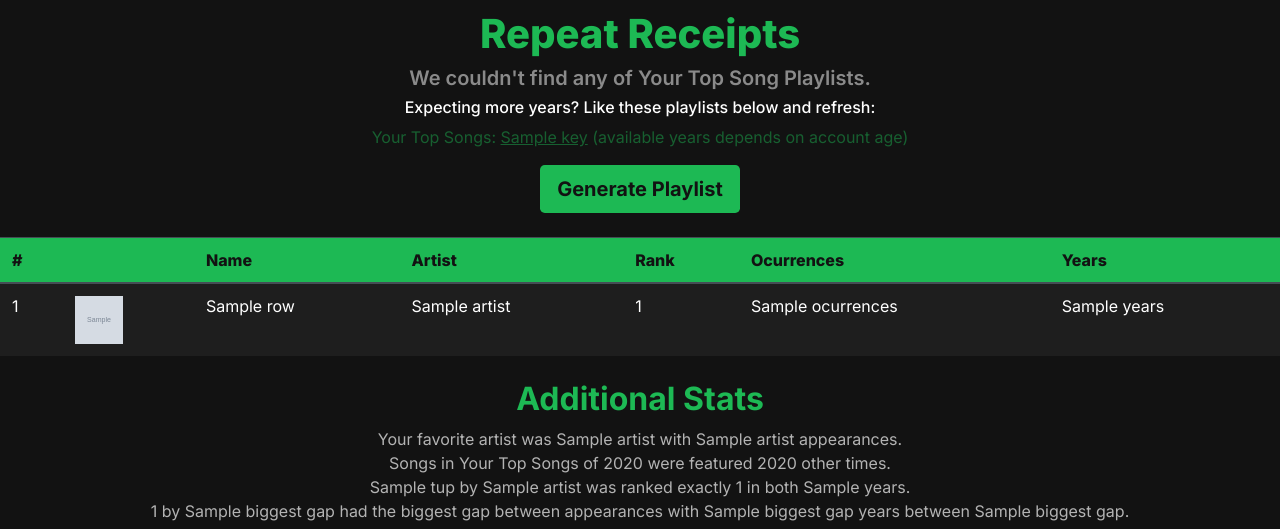
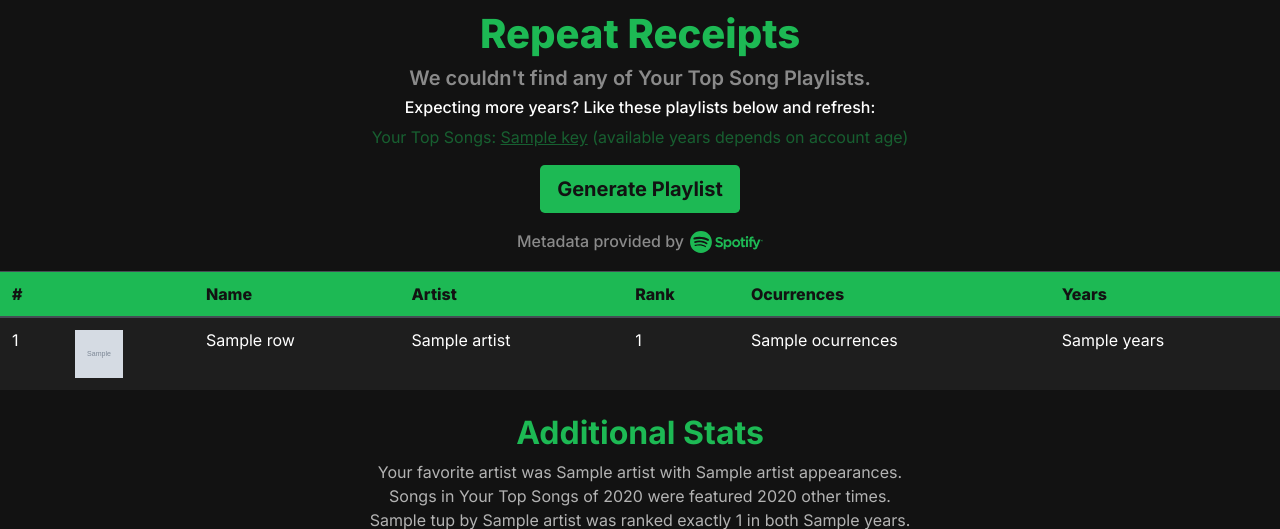
Before and after one commit to bbrown430/repeatreceipts, a Flask app: template templates/index.html in a window 1280 px wide. Shown: the top 529 px of the page. Run offline with Flask 2, Linux system fonts and the light colour scheme; the template is opened without the code that fills it: most values are stand-ins (such as "Sample title", 1, 10 or a date in 2020); grey boxes marked "Sample" are stand-in pictures; parts of the project's set-up code (start-up, migrations or seed data) failed here and were passed over; some libraries are stand-ins or nearby versions.

Commit message:
added metadata disclaimer

```diff
--- a/static/css/style.css
+++ b/static/css/style.css
@@ -75,3 +75,16 @@ a:hover{
 .metadatab{
   color: white;
 }
+
+.disclaimer {
+  color: #8A8A8A;
+  font-weight: 500;
+  vertical-align: middle;
+  }
+
+.splogo {
+  height: 24px;
+  padding-bottom: 2px;
+  padding-left: 2px;
+  vertical-align: middle;
+}
--- a/templates/index.html
+++ b/templates/index.html
@@ -29,7 +29,7 @@
     </div>
 
     {% if rows is not none %}
-    <button type="button" class="btn btn-lg mt-0 mb-4 login" onclick="buttonClicked()">Generate Playlist</button>
+    <button type="button" class="btn btn-lg mt-0 mb-3 login" onclick="buttonClicked()">Generate Playlist</button>
     <script>
         function buttonClicked() {
             fetch('/makeplaylist')
@@ -39,6 +39,7 @@
                 })
         }
       </script>
+    <p class="text-center disclaimer">Metadata provided by <img src="/static//spotifylogo.svg" alt="Spotify Logo" class="splogo"></p>
         <table class="table table-dark table-striped" style="background-color: #121212">
         <thead style="background-color: #1Db954; color:#121212">
             <tr >
```
Also changed, not shown: static/spotifylogo.svg (added).
